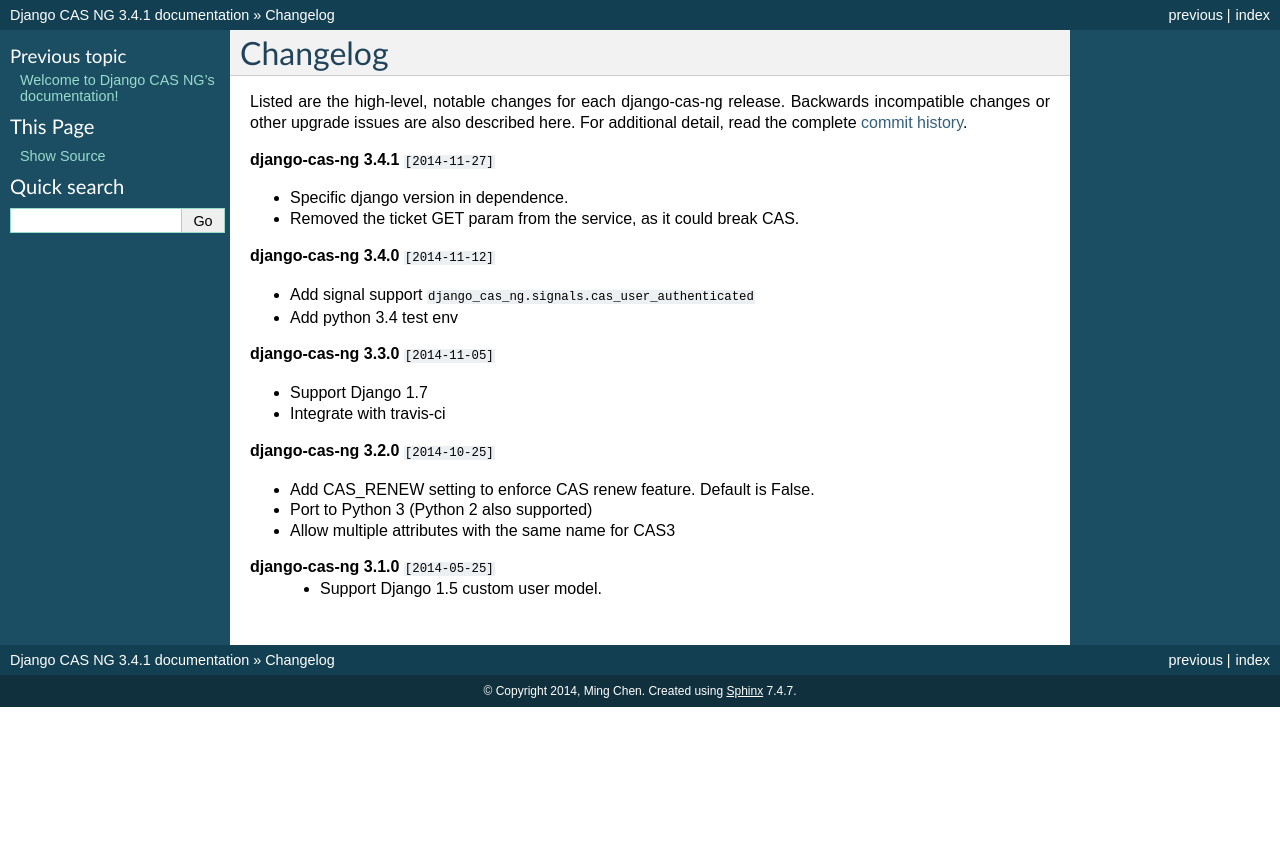
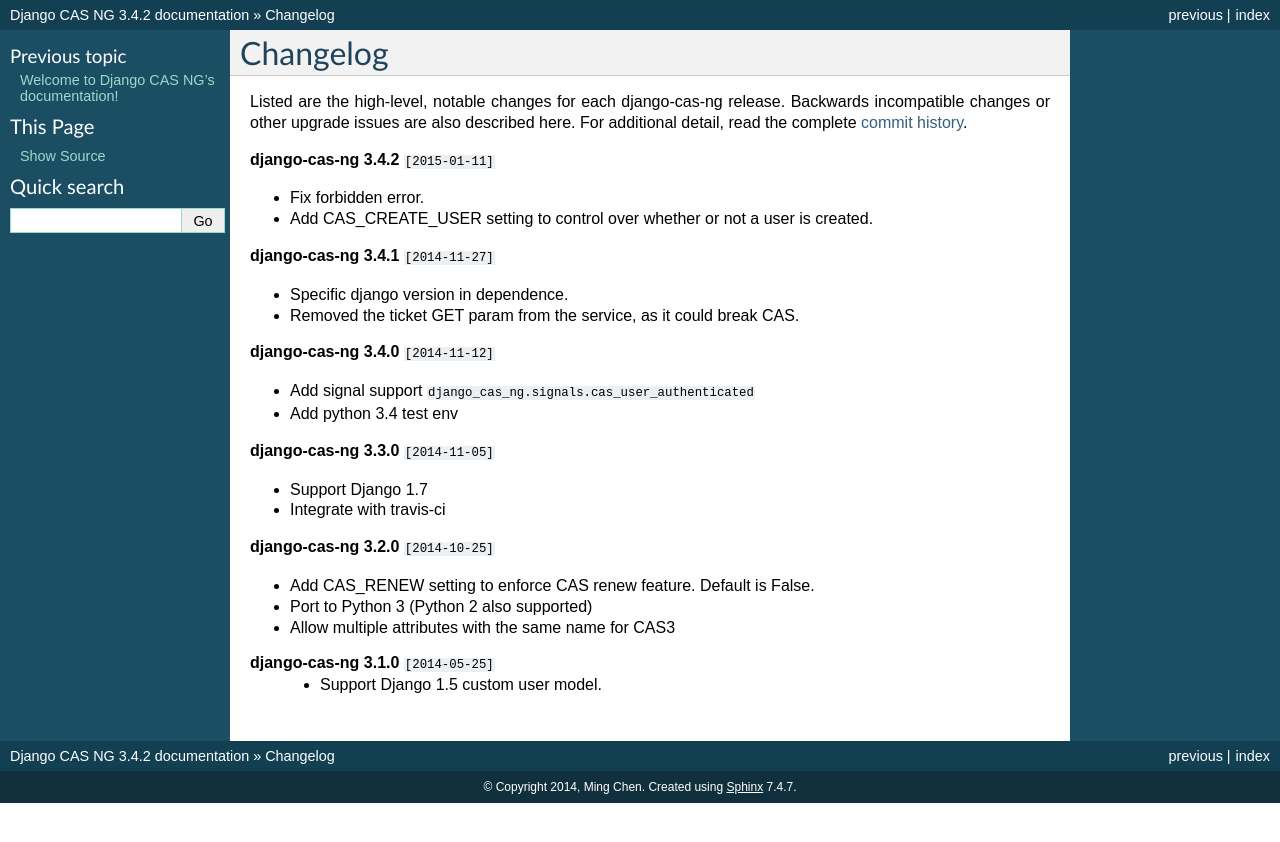
Before and after one commit to django-cas-ng/django-cas-ng, a Sphinx documentation site: the page built from docs/changelog.rst, in a window 1280 px wide. Shown: the top 842 px of the page. Built offline with Sphinx 7.4.7, drawn with Linux system fonts in a browser that asks for light colours.

Commit message:
release 3.4.2

```diff
--- a/docs/changelog.rst
+++ b/docs/changelog.rst
@@ -5,6 +5,11 @@
 Listed are the high-level, notable changes for each django-cas-ng release.
 Backwards incompatible changes or other upgrade issues are also described
 here. For additional detail, read the complete `commit history`_.
+
+**django-cas-ng 3.4.2** ``[2015-01-11]``
+
+* Fix forbidden error.
+* Add CAS_CREATE_USER setting to control over whether or not a user is created.
 
 **django-cas-ng 3.4.1** ``[2014-11-27]``
 
--- a/docs/conf.py
+++ b/docs/conf.py
@@ -53,7 +53,7 @@
 # The short X.Y version.
 version = '3.4'
 # The full version, including alpha/beta/rc tags.
-release = '3.4.1'
+release = '3.4.2'
 
 # The language for content autogenerated by Sphinx. Refer to documentation
 # for a list of supported languages.
--- a/setup.py
+++ b/setup.py
@@ -30,6 +30,6 @@
     url='https://github.com/mingchen/django-cas-ng',
     #bugtrack_url='https://github.com/mingchen/django-cas-ng/issues',  # not support this key
     download_url ='https://github.com/mingchen/django-cas-ng/releases',
-    version='3.4.1',
+    version='3.4.2',
     install_requires=['Django >= 1.5'],
 )
```
Also changed, not shown: 1 other file.
